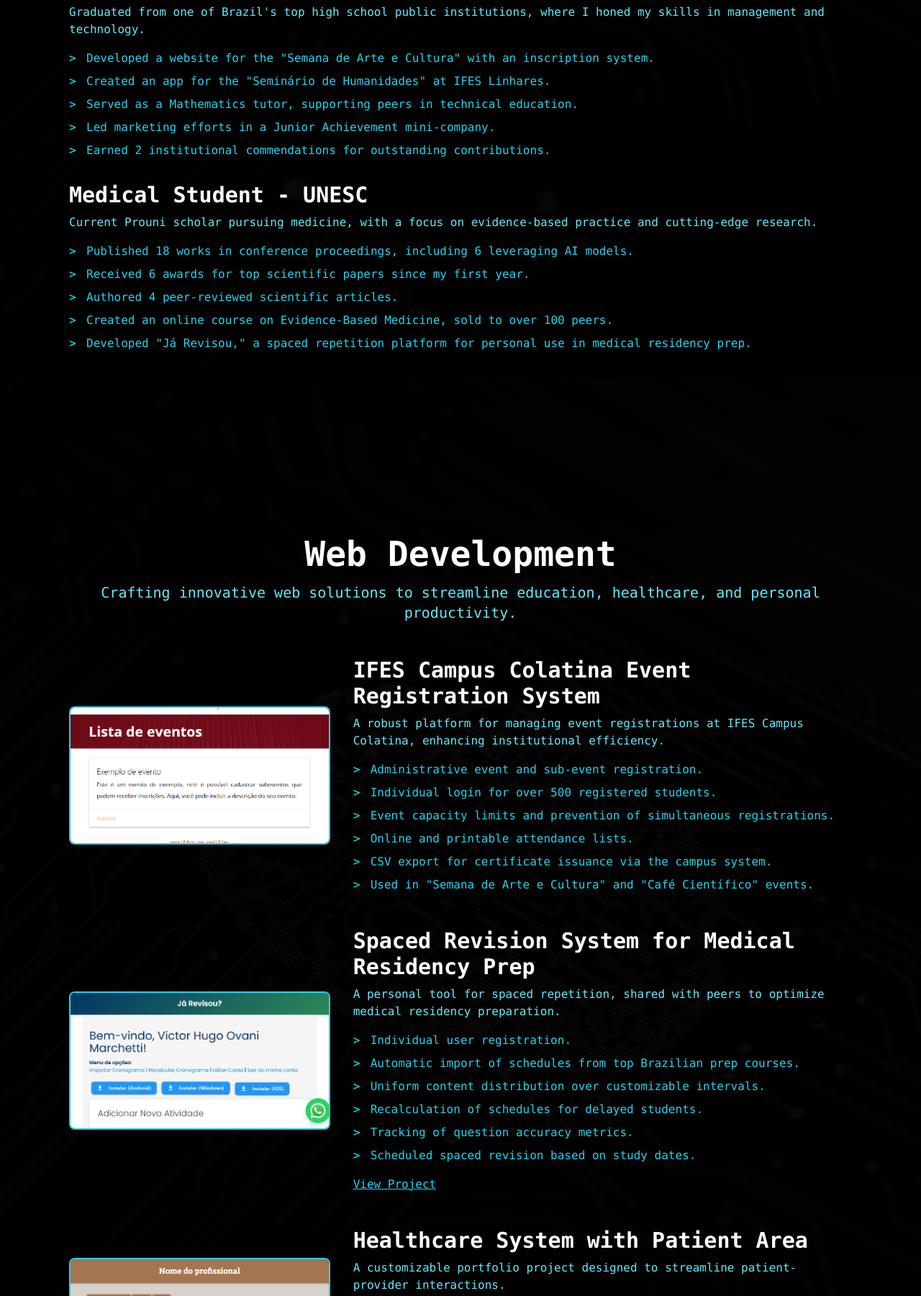
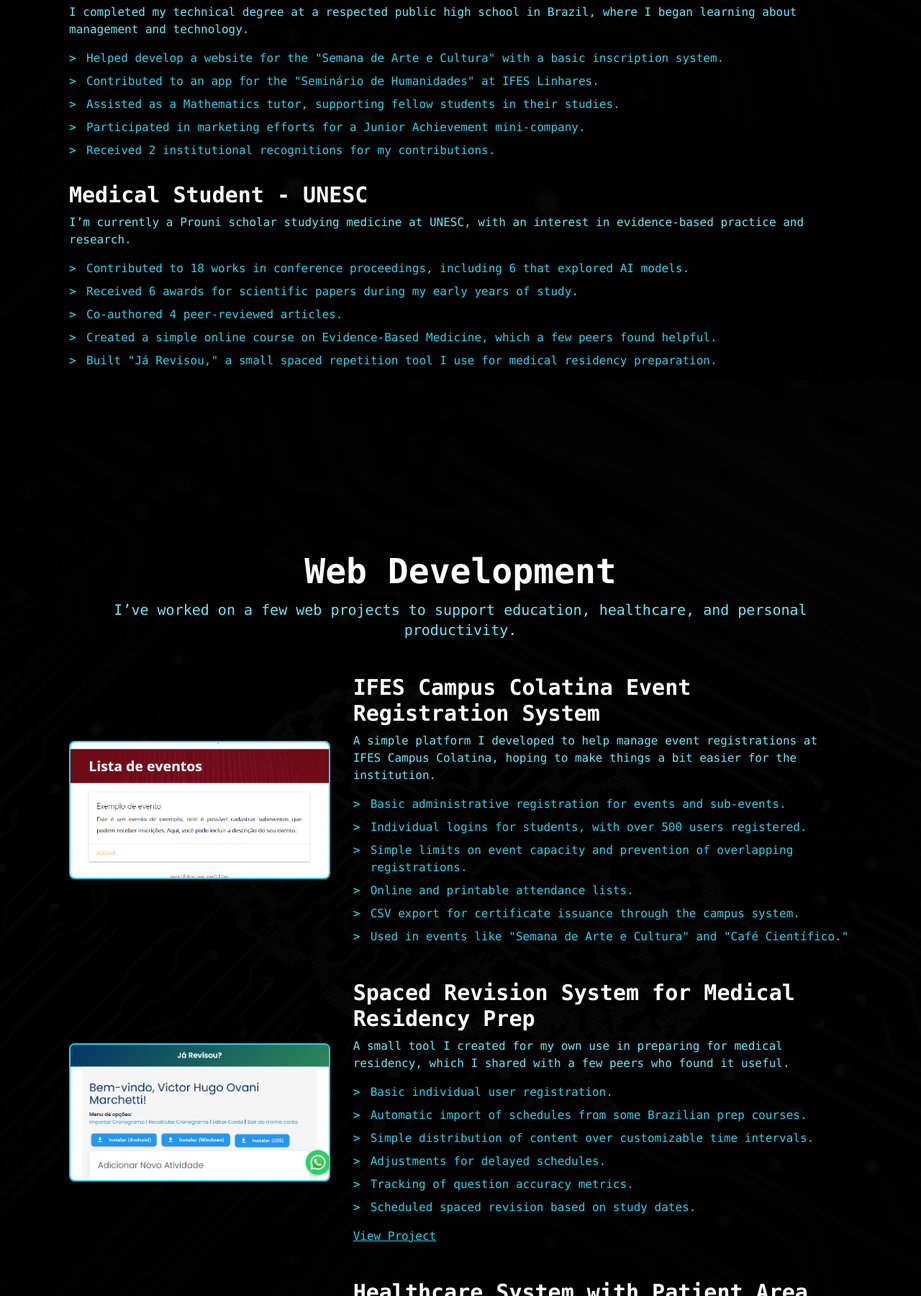
Before and after one commit to victorovanimarchetti/victorovanimarchetti.github.io, a plain HTML site: page index.html in a window 1280 px wide. Shown: the part 1171-2971 px from the top of the page at 72% size. Drawn offline with nearby package versions, Linux system fonts and the light colour scheme.

Commit message:
Update index.html

```diff
--- a/index.html
+++ b/index.html
@@ -43,11 +43,11 @@
                     Hello, I'm Victor Marchetti
                 </h1>
                 <p id="subtitle" class="text-xl md:text-3xl mt-4 fade-in-delay text-cyan-300">
-                    I integrate technology and science to craft innovative solutions
+                    I enjoy exploring the connection between technology and science to create helpful solutions
                 </p>
                 <br/>
                 <!-- Descrição -->
-                <p class="fade-in-delay">A medical student passionate about programming since age 11, with expertise in web development and machine learning, skilled in PHP, Python, and R.</p>
+                <p class="fade-in-delay">I’m a medical student with an interest in programming, starting at age 11, and I’ve worked on small projects in web development and machine learning, using tools like PHP, Python, and R.</p>
             </div>
             <!-- Foto -->
             <div class="mt-8 md:mt-0 order-1 md:order-2">
@@ -62,7 +62,7 @@
             <!-- Cabeçalho -->
             <h2 class="text-4xl md:text-5xl font-bold text-center fade-in">About Me</h2>
             <p class="text-lg md:text-xl mt-4 text-center text-cyan-300 fade-in-delay">
-                A multidisciplinary innovator blending technology, medicine, and administration to solve real-world challenges.
+                I’m someone who enjoys combining technology, medicine, and administration to explore solutions for everyday challenges.
             </p>
 
             <!-- História -->
@@ -70,26 +70,26 @@
                 <!-- Técnico em Administração -->
                 <div>
                     <h3 class="text-2xl md:text-3xl font-bold fade-in">Technical Degree in Administration Integrated with High School - IFES Colatina</h3>
-                    <p class="mt-2 text-cyan-300 fade-in-delay">Graduated from one of Brazil's top high school public institutions, where I honed my skills in management and technology.</p>
+                    <p class="mt-2 text-cyan-300 fade-in-delay">I completed my technical degree at a respected public high school in Brazil, where I began learning about management and technology.</p>
                     <ul class="mt-4 space-y-2 text-cyan-400 fade-in-delay">
-                        <li>Developed a website for the "Semana de Arte e Cultura" with an inscription system.</li>
-                        <li>Created an app for the "Seminário de Humanidades" at IFES Linhares.</li>
-                        <li>Served as a Mathematics tutor, supporting peers in technical education.</li>
-                        <li>Led marketing efforts in a Junior Achievement mini-company.</li>
-                        <li>Earned 2 institutional commendations for outstanding contributions.</li>
+                        <li>Helped develop a website for the "Semana de Arte e Cultura" with a basic inscription system.</li>
+                        <li>Contributed to an app for the "Seminário de Humanidades" at IFES Linhares.</li>
+                        <li>Assisted as a Mathematics tutor, supporting fellow students in their studies.</li>
+                        <li>Participated in marketing efforts for a Junior Achievement mini-company.</li>
+                        <li>Received 2 institutional recognitions for my contributions.</li>
                     </ul>
                 </div>
 
                 <!-- Graduação em Medicina -->
                 <div>
                     <h3 class="text-2xl md:text-3xl font-bold fade-in">Medical Student - UNESC</h3>
-                    <p class="mt-2 text-cyan-300 fade-in-delay">Current Prouni scholar pursuing medicine, with a focus on evidence-based practice and cutting-edge research.</p>
+                    <p class="mt-2 text-cyan-300 fade-in-delay">I’m currently a Prouni scholar studying medicine at UNESC, with an interest in evidence-based practice and research.</p>
                     <ul class="mt-4 space-y-2 text-cyan-400 fade-in-delay">
-                        <li>Published 18 works in conference proceedings, including 6 leveraging AI models.</li>
-                        <li>Received 6 awards for top scientific papers since my first year.</li>
-                        <li>Authored 4 peer-reviewed scientific articles.</li>
-                        <li>Created an online course on Evidence-Based Medicine, sold to over 100 peers.</li>
-                        <li>Developed "Já Revisou," a spaced repetition platform for personal use in medical residency prep.</li>
+                        <li>Contributed to 18 works in conference proceedings, including 6 that explored AI models.</li>
+                        <li>Received 6 awards for scientific papers during my early years of study.</li>
+                        <li>Co-authored 4 peer-reviewed articles.</li>
+                        <li>Created a simple online course on Evidence-Based Medicine, which a few peers found helpful.</li>
+                        <li>Built "Já Revisou," a small spaced repetition tool I use for medical residency preparation.</li>
                     </ul>
                 </div>
             </div>
@@ -102,7 +102,7 @@
             <!-- Cabeçalho -->
             <h2 class="text-4xl md:text-5xl font-bold text-center fade-in">Web Development</h2>
             <p class="text-lg md:text-xl mt-4 text-center text-cyan-300 fade-in-delay">
-                Crafting innovative web solutions to streamline education, healthcare, and personal productivity.
+                I’ve worked on a few web projects to support education, healthcare, and personal productivity.
             </p>
 
             <!-- Projetos -->
@@ -112,14 +112,14 @@
                     <img src="assets/images/sistemadeinscricoes.png" alt="IFES Events System" class="w-full md:w-1/3 h-48 object-cover rounded-lg border-2 border-cyan-400 fade-in-delay">
                     <div class="flex-1">
                         <h3 class="text-2xl md:text-3xl font-bold fade-in">IFES Campus Colatina Event Registration System</h3>
-                        <p class="mt-2 text-cyan-300 fade-in-delay">A robust platform for managing event registrations at IFES Campus Colatina, enhancing institutional efficiency.</p>
+                        <p class="mt-2 text-cyan-300 fade-in-delay">A simple platform I developed to help manage event registrations at IFES Campus Colatina, hoping to make things a bit easier for the institution.</p>
                         <ul class="mt-4 space-y-2 text-cyan-400 fade-in-delay">
-                            <li>Administrative event and sub-event registration.</li>
-                            <li>Individual login for over 500 registered students.</li>
-                            <li>Event capacity limits and prevention of simultaneous registrations.</li>
+                            <li>Basic administrative registration for events and sub-events.</li>
+                            <li>Individual logins for students, with over 500 users registered.</li>
+                            <li>Simple limits on event capacity and prevention of overlapping registrations.</li>
                             <li>Online and printable attendance lists.</li>
-                            <li>CSV export for certificate issuance via the campus system.</li>
-                            <li>Used in "Semana de Arte e Cultura" and "Café Científico" events.</li>
+                            <li>CSV export for certificate issuance through the campus system.</li>
+                            <li>Used in events like "Semana de Arte e Cultura" and "Café Científico."</li>
                         </ul>
                     </div>
                 </div>
@@ -129,12 +129,12 @@
                     <img src="assets/images/sistemaderevisao.png" alt="Spaced Revision System" class="w-full md:w-1/3 h-48 object-cover rounded-lg border-2 border-cyan-400 fade-in-delay">
                     <div class="flex-1">
                         <h3 class="text-2xl md:text-3xl font-bold fade-in">Spaced Revision System for Medical Residency Prep</h3>
-                        <p class="mt-2 text-cyan-300 fade-in-delay">A personal tool for spaced repetition, shared with peers to optimize medical residency preparation.</p>
+                        <p class="mt-2 text-cyan-300 fade-in-delay">A small tool I created for my own use in preparing for medical residency, which I shared with a few peers who found it useful.</p>
                         <ul class="mt-4 space-y-2 text-cyan-400 fade-in-delay">
-                            <li>Individual user registration.</li>
-                            <li>Automatic import of schedules from top Brazilian prep courses.</li>
-                            <li>Uniform content distribution over customizable intervals.</li>
-                            <li>Recalculation of schedules for delayed students.</li>
+                            <li>Basic individual user registration.</li>
+                            <li>Automatic import of schedules from some Brazilian prep courses.</li>
+                            <li>Simple distribution of content over customizable time intervals.</li>
+                            <li>Adjustments for delayed schedules.</li>
                             <li>Tracking of question accuracy metrics.</li>
                             <li>Scheduled spaced revision based on study dates.</li>
                         </ul>
@@ -147,12 +147,12 @@
                     <img src="assets/images/areadopaciente.png" alt="Health System" class="w-full md:w-1/3 h-48 object-cover rounded-lg border-2 border-cyan-400 fade-in-delay">
                     <div class="flex-1">
                         <h3 class="text-2xl md:text-3xl font-bold fade-in">Healthcare System with Patient Area</h3>
-                        <p class="mt-2 text-cyan-300 fade-in-delay">A customizable portfolio project designed to streamline patient-provider interactions.</p>
+                        <p class="mt-2 text-cyan-300 fade-in-delay">A modest project I worked on for my portfolio, aiming to simplify interactions between patients and healthcare providers.</p>
                         <ul class="mt-4 space-y-2 text-cyan-400 fade-in-delay">
-                            <li>Whitelabel system with easy customization via forms (colors, name, link, app).</li>
-                            <li>Dynamic medical record system with professional-created forms.</li>
+                            <li>Basic whitelabel system with simple customization options for colors, name, link, and app.</li>
+                            <li>Dynamic medical record system with forms created by the professional.</li>
                             <li>Patient area with individual login.</li>
-                            <li>Support for patient forms tracking blood pressure, mood, lab results, and more.</li>
+                            <li>Support for patient forms tracking basic health metrics like blood pressure, mood, and lab results.</li>
                         </ul>
                     </div>
                 </div>
@@ -166,7 +166,7 @@
             <!-- Cabeçalho -->
             <h2 class="text-4xl md:text-5xl font-bold text-center fade-in">Machine Learning</h2>
             <p class="text-lg md:text-xl mt-4 text-center text-cyan-300 fade-in-delay">
-                Leveraging machine learning to drive advancements in healthcare and predictive analytics.
+                I’ve explored machine learning to contribute modestly to healthcare and predictive analytics.
             </p>
 
             <!-- Trabalhos -->
@@ -176,7 +176,7 @@
                     <h3 class="text-2xl md:text-3xl font-bold fade-in">Random Forest Model for Predicting Ventilator-Associated Pneumonia (VAP) in Patients on Mechanical Ventilation for Over 48 Hours</h3>
                     <ul class="mt-4 space-y-2 text-cyan-400 fade-in-delay">
                         <li>Authors: Victor Hugo Ovani Marchetti, et al.</li>
-                        <li>Work presented at the "Brazilian Congress of Intensive Care Medicine" with proceedings published in:
+                        <li>I contributed to a study presented at the "Brazilian Congress of Intensive Care Medicine," published in:
                             <a href="https://criticalcarescience.org/wp-content/uploads/sites/7/2024/04/RBTI_Suplemento_2022.pdf" target="_blank" class="underline hover:text-cyan-300">
                                 Revista Brasileira de Terapia Intensiva, Supplement 1, 2022 (Click here to view)
                             </a>
@@ -189,7 +189,7 @@
                     <h3 class="text-2xl md:text-3xl font-bold fade-in">Predictive Capacity of the Random Forest Model for Mortality in COVID-19 Patients: A Data Analysis in the Pandemic Context</h3>
                     <ul class="mt-4 space-y-2 text-cyan-400 fade-in-delay">
                         <li>Authors: Victor Hugo Ovani Marchetti, M. E. P. Dalmaschio, Tatiani Bellettini-Santos, E. T. Pandini.</li>
-                        <li>Work presented at the "Brazilian Congress of Infectious Diseases" with proceedings published in:
+                        <li>I participated in a study presented at the "Brazilian Congress of Infectious Diseases," published in:
                             <a href="https://www.sciencedirect.com/science/article/pii/S1413867023001605?__cf_chl_tk=7AdPKX1YXmfGLiLlDasEDVhPk.au4.xLWCf5JvW9VJM-1740328356-1.0.1.1-5ukd2rUugr0hmJmH4lk9lJjPqIM3AgY0YeoTv7o6gQo" target="_blank" class="underline hover:text-cyan-300">
                                 Brazilian Journal of Infectious Diseases, 27(S1):102812, 2023 (Click here to view)
                             </a>
@@ -202,7 +202,7 @@
                     <h3 class="text-2xl md:text-3xl font-bold fade-in">Application of Machine Learning Algorithms in Predicting Hospital Outcomes for Patients with Heart Failure</h3>
                     <ul class="mt-4 space-y-2 text-cyan-400 fade-in-delay">
                         <li>Authors: Victor Hugo Ovani Marchetti, et al.</li>
-                        <li>Work presented at the "SBC-ES Congress" with certificate available at:
+                        <li>I contributed to a project presented at the "SBC-ES Congress," with a certificate available at:
                             <a href="https://inscricaoeletronica.com.br/liveeventos/congressosbces2024/certificado/certificado2.php?id=9793&c=15" target="_blank" class="underline hover:text-cyan-300">
                                 (Click here to view certificate)
                             </a>
@@ -215,7 +215,7 @@
                     <h3 class="text-2xl md:text-3xl font-bold fade-in">Analysis of Artificial Intelligence Models for Diagnosing Chagas Disease: An Application to the SINAN System (2017-2021)</h3>
                     <ul class="mt-4 space-y-2 text-cyan-400 fade-in-delay">
                         <li>Authors: Victor Hugo Ovani Marchetti, et al.</li>
-                        <li>Work presented at the "SBC-ES Congress" with certificate available at:
+                        <li>I was involved in a study presented at the "SBC-ES Congress," with a certificate available at:
                             <a href="https://inscricaoeletronica.com.br/liveeventos/congressosbces2024/certificado/certificado2.php?id=9793&c=44" target="_blank" class="underline hover:text-cyan-300">
                                 (Click here to view)
                             </a>
@@ -223,18 +223,18 @@
                     </ul>
                 </div>
 
-                <!-- Trabalho 5 - Modelos de Machine Learning para Hipertensão Arterial>
+                <!-- Trabalho 5 - Modelos de Machine Learning para Hipertensão Arterial -->
                 <div>
                     <h3 class="text-2xl md:text-3xl font-bold fade-in">Machine Learning Models for Pre-Test Probability Assessment of Hypertension</h3>
                     <ul class="mt-4 space-y-2 text-cyan-400 fade-in-delay">
                         <li>Authors: Victor Hugo Ovani Marchetti, et al.</li>
-                        <li>Work presented at the "SBC-ES Congress" with certificate available at:
+                        <li>I contributed to a project presented at the "SBC-ES Congress," with a certificate available at:
                             <a href="https://inscricaoeletronica.com.br/liveeventos/congressosbces2024/certificado/certificado2.php?id=9793&c=45" target="_blank" class="underline hover:text-cyan-300">
                                 (Click here to view)
                             </a>
                         </li>
                     </ul>
-                </div--->
+                </div>
             </div>
         </div>
     </section>
@@ -245,7 +245,7 @@
             <!-- Cabeçalho -->
             <h2 class="text-4xl md:text-5xl font-bold text-center fade-in">Contact</h2>
             <p class="text-lg md:text-xl mt-4 text-center text-cyan-300 fade-in-delay">
-                Get in touch to collaborate or discuss opportunities.
+                I’d be happy to connect and chat about ideas or projects.
             </p>
 
             <!-- Informações de Contato -->
```
